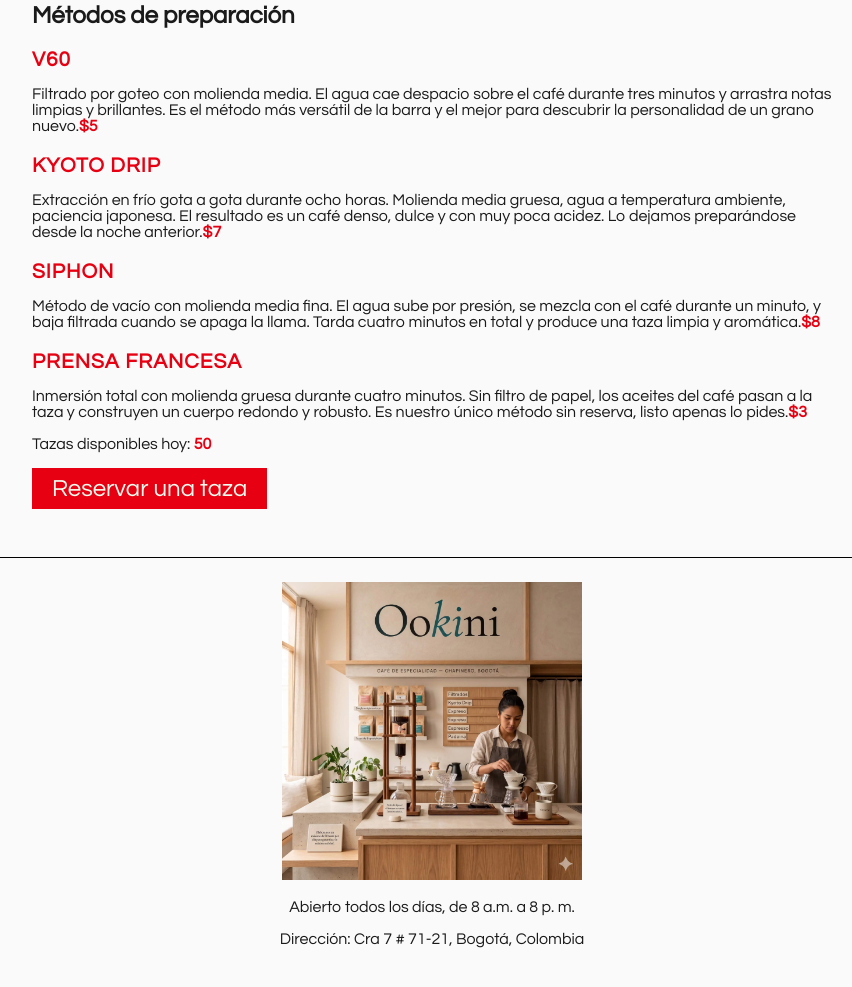
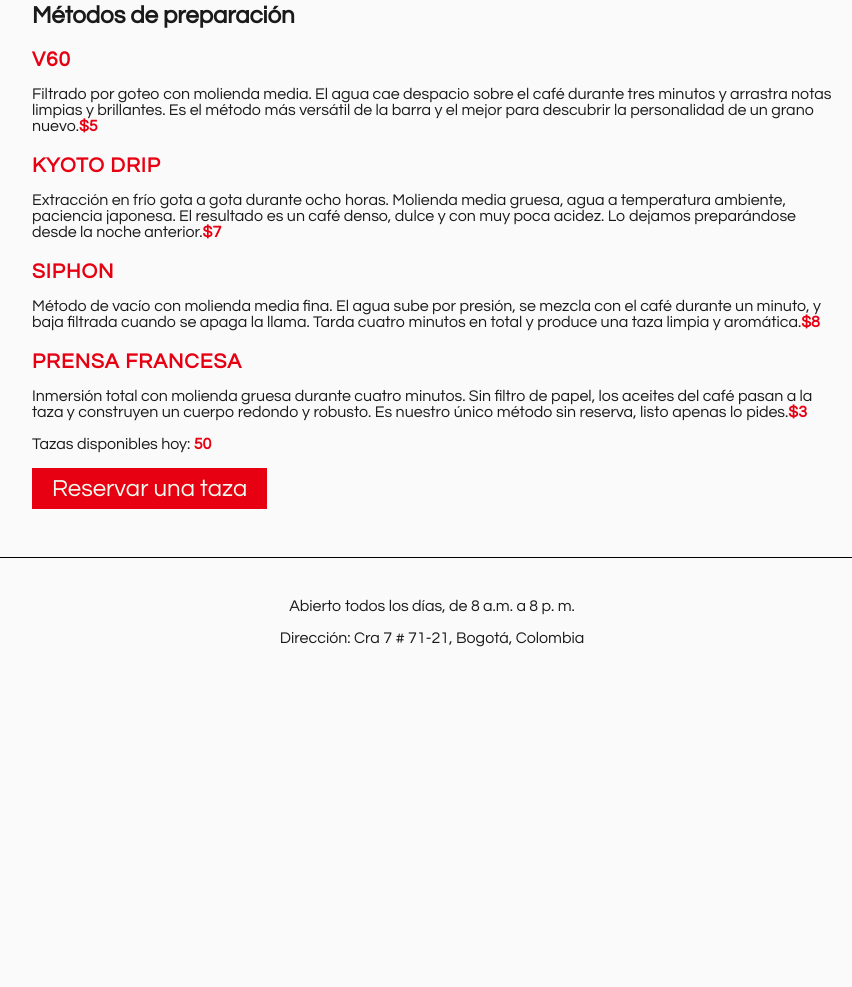
Before and after one commit to cevc910-rgb/ookini, a plain HTML site: page index.html in a window 1280 px wide. Shown: the part 357-1344 px from the top of the page, without its empty margins (208-1060 px from the left). After the commit the page ends 1051 px from the top, so only its background shows below. Drawn offline with Linux system fonts and the light colour scheme.

Commit message:
quito la imagen del cafe

```diff
--- a/index.html
+++ b/index.html
@@ -62,7 +62,6 @@
     </main>
 
     <footer id="contacto">
-        <img src="ookini-barra.png" alt="Barra de Ookini, café de especialidad" width="300">
         <p>Abierto todos los días, de 8 a.m. a 8 p. m.</p>
         <p>Dirección: Cra 7 # 71-21, Bogotá, Colombia</p>
     </footer>
```
